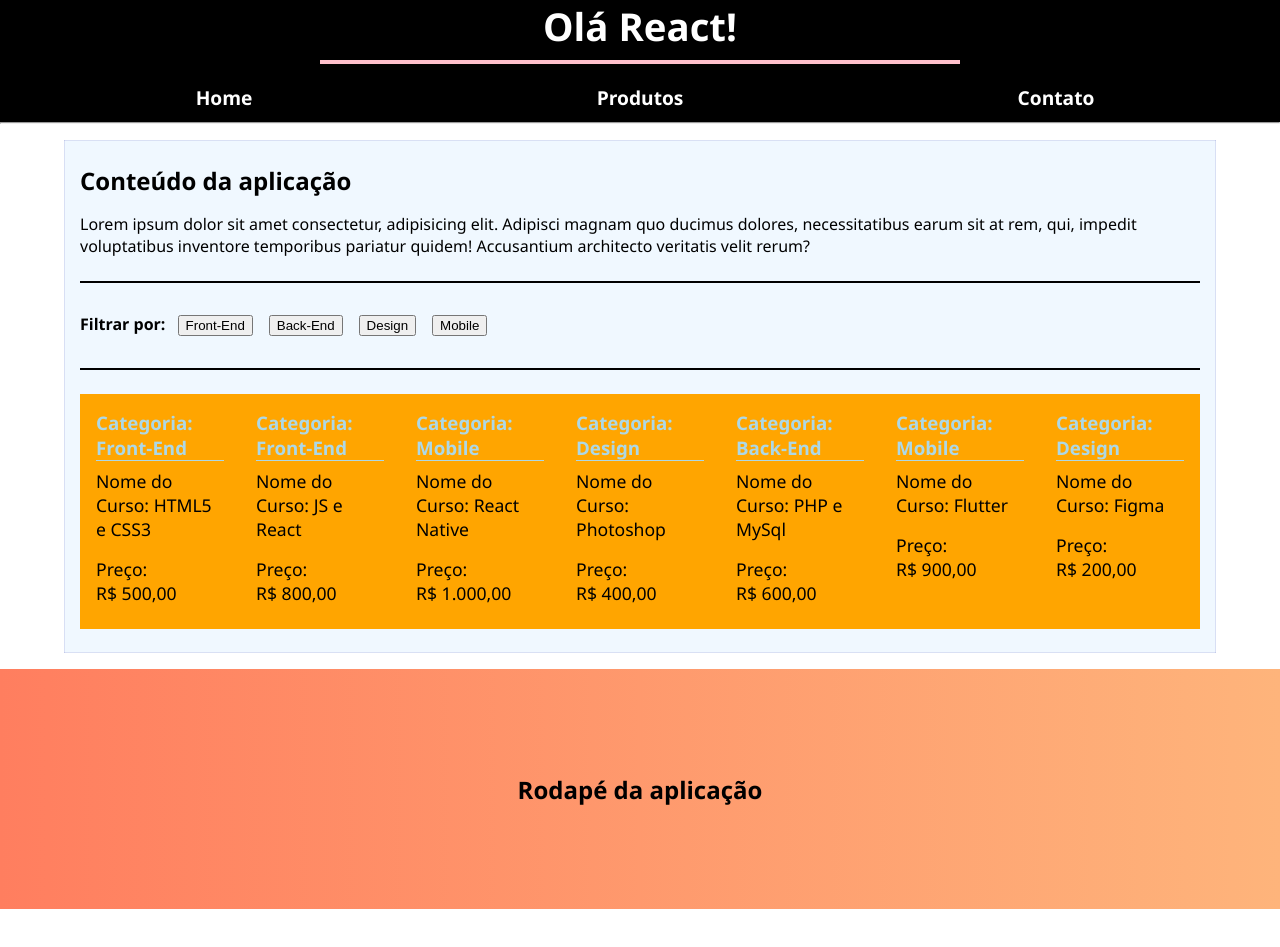
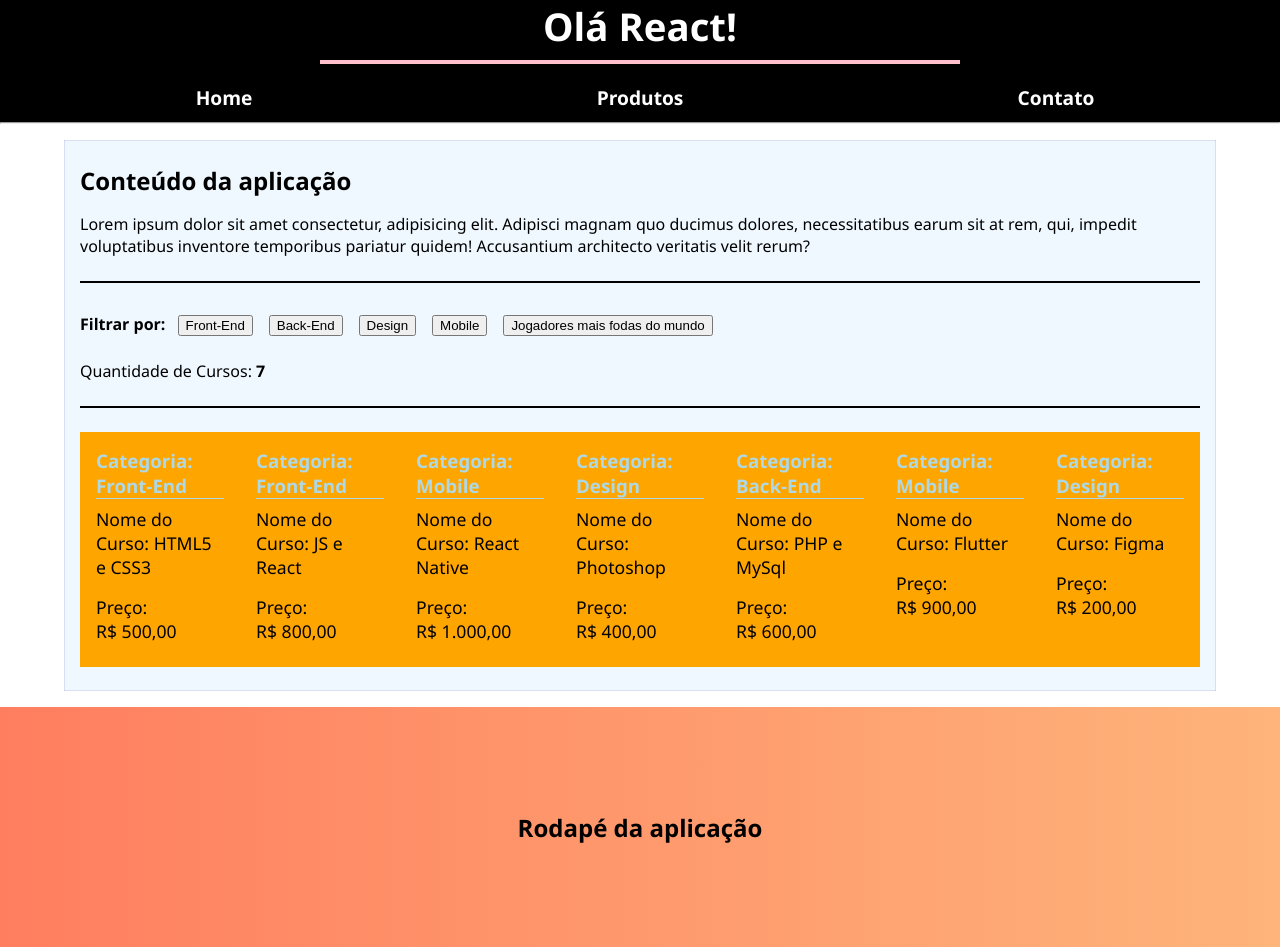
Before and after one commit to Edualvesilva/meu-app, a React (Vite) app: page / in a window 1280 px wide. Before the commit the page ends 909 px from the top, so only its background shows below. Built offline with nearby package versions, Linux system fonts and the light colour scheme.

Commit message:
Vendo a quantidade de Cursos

```diff
--- a/src/components/Conteudo.jsx
+++ b/src/components/Conteudo.jsx
@@ -26,6 +26,8 @@ function Conteudo() {
     return curso.categoria === categoria || categoria === null;
   });
 
+  const quantidade = cursosFiltrados.length;
+
   return (
     <StyleMain>
       <h2>Conteúdo da aplicação</h2>
@@ -44,11 +46,20 @@ function Conteudo() {
           <button onClick={aplicarFiltro}>Back-End</button>
           <button onClick={aplicarFiltro}>Design</button>
           <button onClick={aplicarFiltro}>Mobile</button>
+          <button onClick={aplicarFiltro}>Jogadores mais fodas do mundo</button>
           {categoria && (
             <button onClick={limparFiltro}>🧹 Limpar Filtro</button>
           )}
         </p>
-
+        <p>
+          Quantidade de Cursos: <b>{quantidade}</b>
+        </p>
+        {/* Se quantidade for zero (ou seja, não tem cursos da categoria filtrada), então mostre a mensage, */}
+        {quantidade == 0 && (
+          <p style={{ color: "red", textAlign: "center" }}>
+            Não há cursos desta categoria!
+          </p>
+        )}
         {/* Renderização Condicional o texto/tag/componente somente será renderizaso/exibido se o state categoria existir (ou seja,não é null,undefined,false) */}
         {categoria && (
           <p>
```
